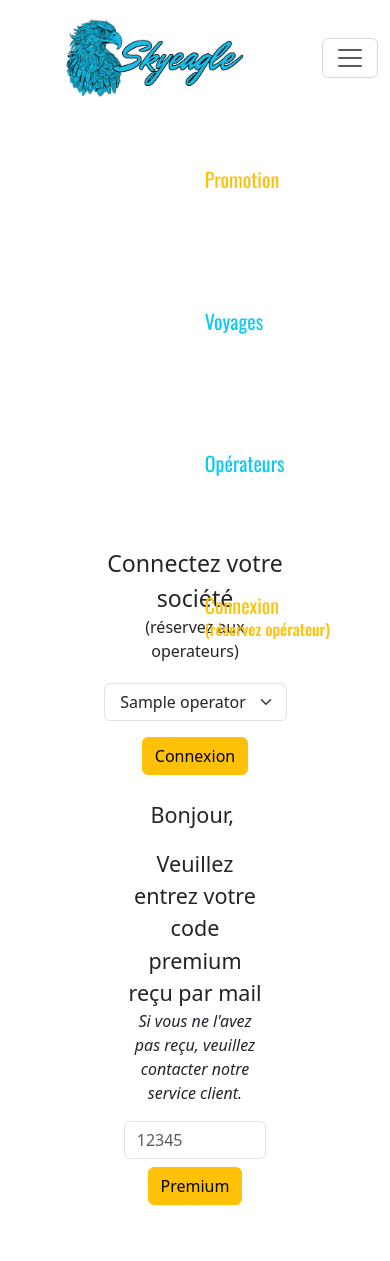
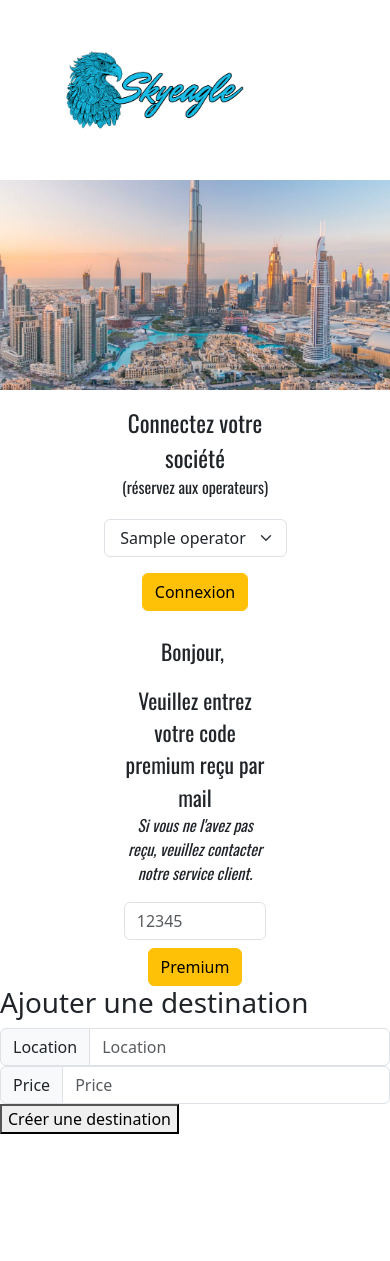
Before and after one commit to YacineMerhoum/Compartor_vol, a PHP site: page /connexion.php in a window 390 px wide. After the commit the page ends 1134 px from the top, so only its background shows below. Run offline with PHP 8.4, Linux system fonts and the light colour scheme; tables that the repository leaves empty or names only in its code hold one stand-in row (values such as "Sample post").

Commit message:
first update responsive

```diff
--- a/htdocs/CSS/listeVoyage.css
+++ b/htdocs/CSS/listeVoyage.css
@@ -32,3 +32,25 @@
     .font {
       font-family: "Oswald", sans-serif;
     }
+
+    @media (max-width: 989px) {
+      #navbarNav , .navbar-toggler {
+        display: none !important;
+      }
+      .headerTop{
+        height: 210px;
+      }
+      .titleHeader{
+        color: #0f7e97 !important;
+        align-items: center !important;
+      }
+      #logoImage {
+        height:  120px !important;
+      }
+      #operator {
+        width: 200px;
+        margin-left: -50px;
+      }
+
+
+    }
--- a/htdocs/JavaScript/ajax.js
+++ b/htdocs/JavaScript/ajax.js
@@ -10,7 +10,7 @@
 
     let formData = new FormData()
 
-    formData.append("author", inputName)
+    formData.append("author", inputName)*
     formData.append("date", inputDate)
     formData.append("message", inputMessage)
     formData.append("note", inputNote)
--- /dev/null
+++ b/htdocs/JavaScript/connexion.js
@@ -0,0 +1,4 @@
+window.addEventListener("mousemove", (e) => {
+     test.style.setProperty("--x", e.layerX + "px")
+     test.style.setProperty("--y", e.layerY + "px")
+})
--- a/htdocs/accueil.php
+++ b/htdocs/accueil.php
@@ -46,7 +46,7 @@
         <nav class="navbar navbar-expand-lg bg-body-white" style="height: 180px;">
             <div class="container-fluid">
                 <a class="navbar-brand ms-5" href="index.php">
-                    <img src="./medias/logo_sky_eagle.png" style="height: 90px;">
+                    <img id="logoImage" src="./medias/logo_sky_eagle.png" style="height: 90px;">
                 </a>
                 <button class="navbar-toggler" type="button" data-bs-toggle="collapse" data-bs-target="#navbarNav" aria-controls="navbarNav" aria-expanded="false" aria-label="Toggle navigation">
                     <span class="navbar-toggler-icon"></span>
@@ -102,7 +102,7 @@
         <div class="d-flex align-items-end flex-column">
 
 
-            <button type="button" class="btn btn-primary text-warning mt-5 me-5" onclick="scrollToMiddle()"><strong>Découvrez nos offres</strong></button>
+            <button type="button" id="buttonAccueil" class="btn btn-primary text-warning mt-5 me-5" onclick="scrollToMiddle()"><strong>Découvrez nos offres</strong></button>
         </div>
     </section>
     <!--
@@ -112,7 +112,7 @@
             <div class="row">
                 <?php foreach ($destinationsObject as $destination) { ?>
 
-                    <div class="col-lg-4 col-md-6 col-sm-12">
+                    <div id="cardsVoyage" class="col-lg-4 col-md-6 col-sm-12">
 
                         <a href="./listeVoyage.php?location=<?= $destination->getLocation() ?>">
 
--- a/htdocs/classes/Manager.php
+++ b/htdocs/classes/Manager.php
@@ -164,6 +164,16 @@
     }
 
 
+    public function addDestination($location, $price)
+    {
+        $preparedRequest = $this->connexion->prepare("INSERT INTO `destination`(`location`, `price`) VALUES (?,?)");
+        $preparedRequest->execute([
+            $location,
+            $price
+        ]);
+    }
+
+
 
 
     }
--- a/htdocs/connexion.php
+++ b/htdocs/connexion.php
@@ -18,6 +18,14 @@
 }
 
 
+    $addDestination = new Manager($connexion);
+    if (!empty($_POST["location"]) && !empty($_POST["price"])) {
+        $addDestination->addDestination(
+            $_POST["location"],
+            $_POST["price"]
+        );
+    }
+
 ?>
 
 
@@ -35,9 +43,9 @@
 
 <body>
 
-    <header>
-        <nav class="navbar navbar-expand-lg bg-body-white" style="height: 180px;">
-            <div class="container-fluid">
+    <header class="">
+        <nav class=" navbar navbar-expand-lg bg-body-white" style="height: 180px;">
+            <div class="container-fluid ">
                 <a class="navbar-brand ms-5" href="index.php">
                     <img src="./medias/logo_sky_eagle.png" style="height: 90px;">
                 </a>
@@ -45,7 +53,7 @@
                     <span class="navbar-toggler-icon"></span>
                 </button>
                 <div class="collapse navbar-collapse d-flex justify-content-end" id="navbarNav">
-                    <ul class="navbar-nav fs-5">
+                    <ul class="navbar-nav fs-5 ">
                         <li class="nav-item">
                             <a class="nav-link active text-warning m-5" aria-current="page" href="">Promotion</a>
                         </li>
@@ -89,7 +97,7 @@
         </nav>
     </header>
 
-    <section class="headerTop">
+    <section class="headerTop" style="background-image: url(./medias/header/DubaiHeader.jpg)">
         <div class=" d-flex justify-content-end"></div>
         <div class="d-flex align-items-end flex-column">
         </div>
@@ -102,7 +110,7 @@
             <div class="col-6 text-center">
 
 
-                <label for="name" class="mt-3 fs-3 text-center">Connectez votre société <p class="fs-6 ">(réservez aux operateurs)</p></label>
+                <label for="name" class="mt-3 fs-3 text-center font">Connectez votre société <p class="fs-6 font">(réservez aux operateurs)</p></label>
 
 
                 <div class="grid text-center border-1">
@@ -126,7 +134,7 @@
 
     <div class="container mt-4">
         <div class="d-flex justify-content-center fs-4">
-            <p>Bonjour,&nbsp</p>
+            <p class="font"> Bonjour,&nbsp</p>
             <?php
             if (!empty($_SESSION['name'])) {
             ?>
@@ -144,17 +152,39 @@
 
                 <div class="col-5">
 
-                    <label for="name" class=" fs-4 text-center">Veuillez entrez votre code premium reçu par mail</label>
-                    <label for="name" class=" fs-6 fst-italic text-center">Si vous ne l'avez pas reçu, veuillez contacter notre service client.</label>
+                    <label for="name" class=" fs-4 text-center font">Veuillez entrez votre code premium reçu par mail</label>
+                    <label for="name" class=" fs-6 fst-italic text-center font">Si vous ne l'avez pas reçu, veuillez contacter notre service client.</label>
 
                     <input type="text" name="code" id="code" autocomplete="code" class="mt-3 form-control" placeholder="12345">
-                    <div class=""><button type="submit" class="mt-2 btn btn-warning">Premium</button>
+                    <div class=""><button type="submit" id="butonCo" class="mt-2 btn btn-warning">Premium</button>
                     </div>
 
                 </div>
             </div>
         </form>
         </section>
+
+
+<h1 class="">Ajouter une destination</h1>
+<form action="" method="post">
+<div class="input-group flex-nowrap">
+  <span class="input-group-text" id="addon-wrapping">Location</span>
+  <input type="text" class="form-control" id="location" name="location" placeholder="Location">
+</div>
+<div class="input-group flex-nowrap">
+  <span class="input-group-text" id="addon-wrapping">Price</span>
+  <input type="text" class="form-control" id="price" name="price" placeholder="Price">
+</div>
+<button type="submit">Créer une destination</button>
+</form>
+
+
+
+
+
+
+
+
 
 
         <footer class="d-flex align-items-end justify-content-center">
@@ -164,7 +194,7 @@
             <h5 class="text-white">Skyeagle.com Sylvain & Yacine CORP. © Copyright 2024</h5>
         </footer>
 
-
+        <script src="./JavaScript/connexion.js"></script>
         <script src="./JavaScript/script.js"></script>
         <script src="https://cdn.jsdelivr.net/npm/bootstrap@5.3.3/dist/js/bootstrap.bundle.min.js" integrity="sha384-YvpcrYf0tY3lHB60NNkmXc5s9fDVZLESaAA55NDzOxhy9GkcIdslK1eN7N6jIeHz" crossorigin="anonymous"></script>
 </body>
--- a/htdocs/index.php
+++ b/htdocs/index.php
@@ -16,7 +16,7 @@
 
 <body>
     <div class="d-flex justify-content-center  logoAccueil" style="margin-top: 10%;">
-        <img src="./medias/logo_transparant.png" style="height: 250px;" class="align-self-center">
+        <img id="logo" src="./medias/logo_transparant.png" style="height: 250px;" class="align-self-center">
     </div>
     <div class="d-flex justify-content-center box-3 mt-5">
 
--- a/htdocs/listeVoyage.php
+++ b/htdocs/listeVoyage.php
@@ -40,7 +40,7 @@
         <nav class="navbar navbar-expand-lg bg-body-white" style="height: 180px;">
             <div class="container-fluid">
                 <a class="navbar-brand ms-5" href="index.php">
-                    <img src="./medias/logo_sky_eagle.png" style="height: 90px;">
+                    <img id="logoImage"  src="./medias/logo_sky_eagle.png" style="height: 90px;">
                 </a>
                 <button class="navbar-toggler" type="button" data-bs-toggle="collapse" data-bs-target="#navbarNav" aria-controls="navbarNav" aria-expanded="false" aria-label="Toggle navigation">
                     <span class="navbar-toggler-icon"></span>
--- a/htdocs/process/admin.php
+++ b/htdocs/process/admin.php
@@ -4,7 +4,7 @@
  require_once '../connexion/connexion.php';
 //  require_once "../connexion/debug.php";
 require_once '../connexion/autoloader.php';
-require_once '../connexion/message.php';
+
 
 $TourOperatorManagers = new TourOperatorManager($connexion);
 
@@ -18,12 +18,12 @@
 
     if ($TourOperators) {
         $_SESSION['name'] = $TourOperators;
-        header('Location: ../connexion.php?');
+        header('Location: ../connexion.php');
         exit();
 
     } else {
 
-        header('Location: ../connexion.php?');
+        header('Location: ../accueil.php');
 
     }
 }
```
Also changed, not shown: htdocs/CSS/accueil.css (+40 -8 lines), htdocs/CSS/detailVoyage.css (+35 -9 lines), htdocs/CSS/style.css (+11 -0 lines), htdocs/detailVoyage.php (+5 -5 lines).
